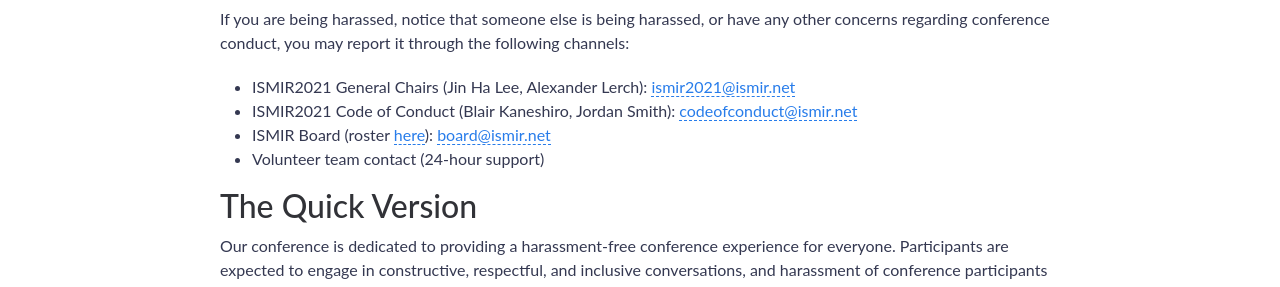
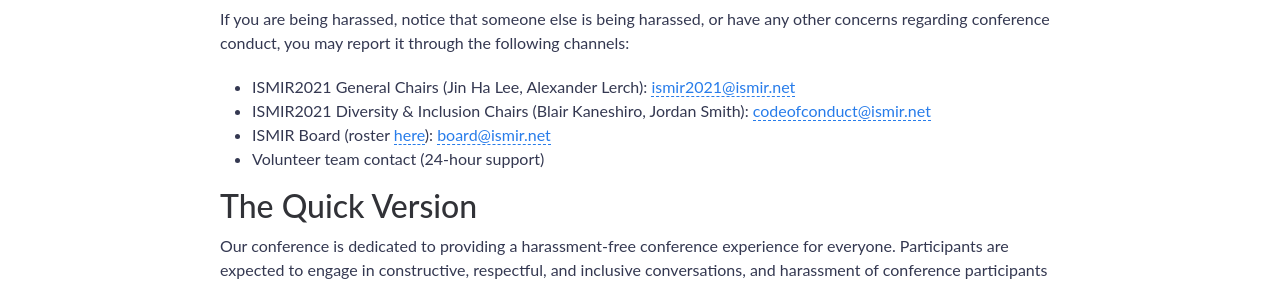
Before and after one commit to ismir2021/ismir2021.github.io, a Jekyll site: the page built from coc.md, in a window 1280 px wide. Shown: the part 451-738 px from the top of the page. Built offline with Jekyll 4.4.1, drawn with Linux system fonts in a browser that asks for light colours; nearby versions of some CDN libraries.

Commit message:
Final language update for CoC page's help section

```diff
--- a/coc.md
+++ b/coc.md
@@ -11,7 +11,7 @@
 If you are being harassed, notice that someone else is being harassed, or have any other concerns regarding conference conduct, you may report it through the following channels:
 
 * ISMIR2021 General Chairs (Jin Ha Lee, Alexander Lerch): [ismir2021@ismir.net](mailto:ismir2021@ismir.net)
-* ISMIR2021 Code of Conduct (Blair Kaneshiro, Jordan Smith): [codeofconduct@ismir.net](mailto:codeofconduct@ismir.net)
+* ISMIR2021 Diversity & Inclusion Chairs (Blair Kaneshiro, Jordan Smith): [codeofconduct@ismir.net](mailto:codeofconduct@ismir.net)
 * ISMIR Board (roster [here](https://ismir.net/about/)): [board@ismir.net](mailto:board@ismir.net)
 * Volunteer team contact (24-hour support)
 
```
